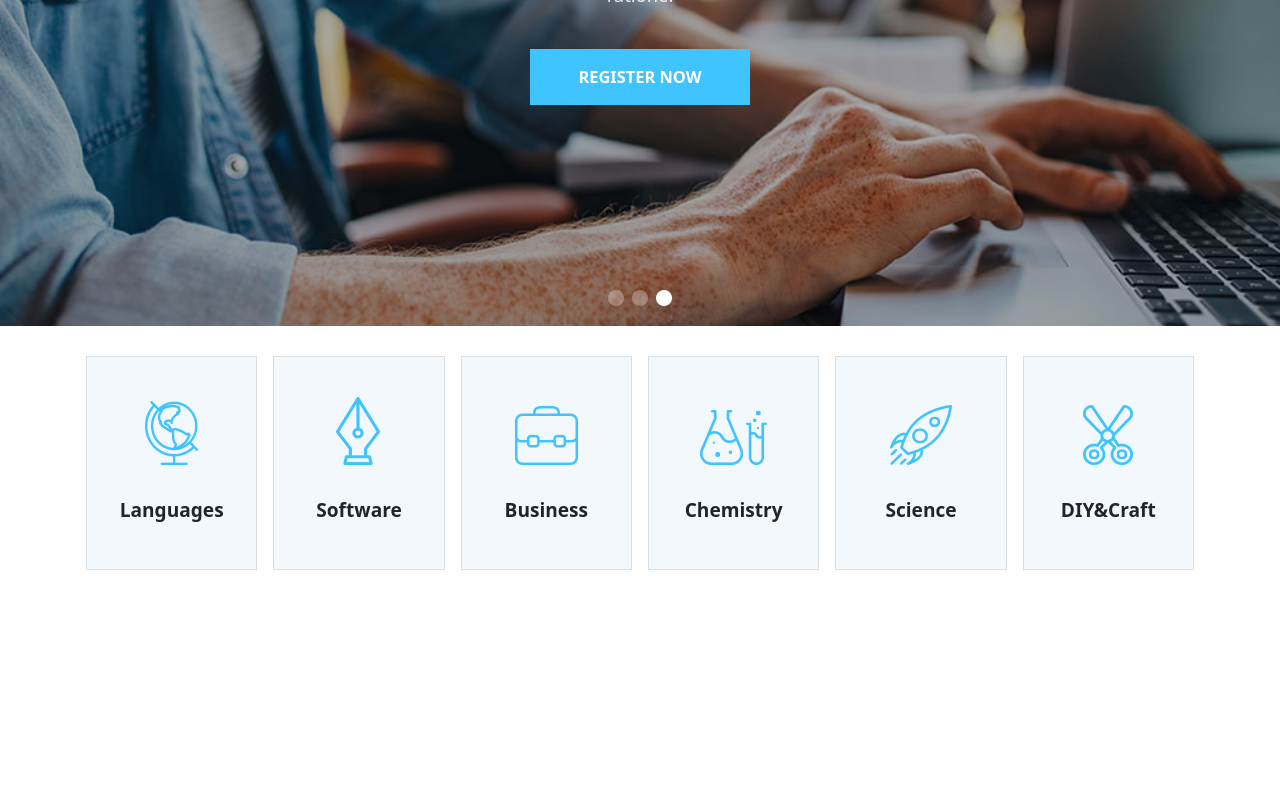
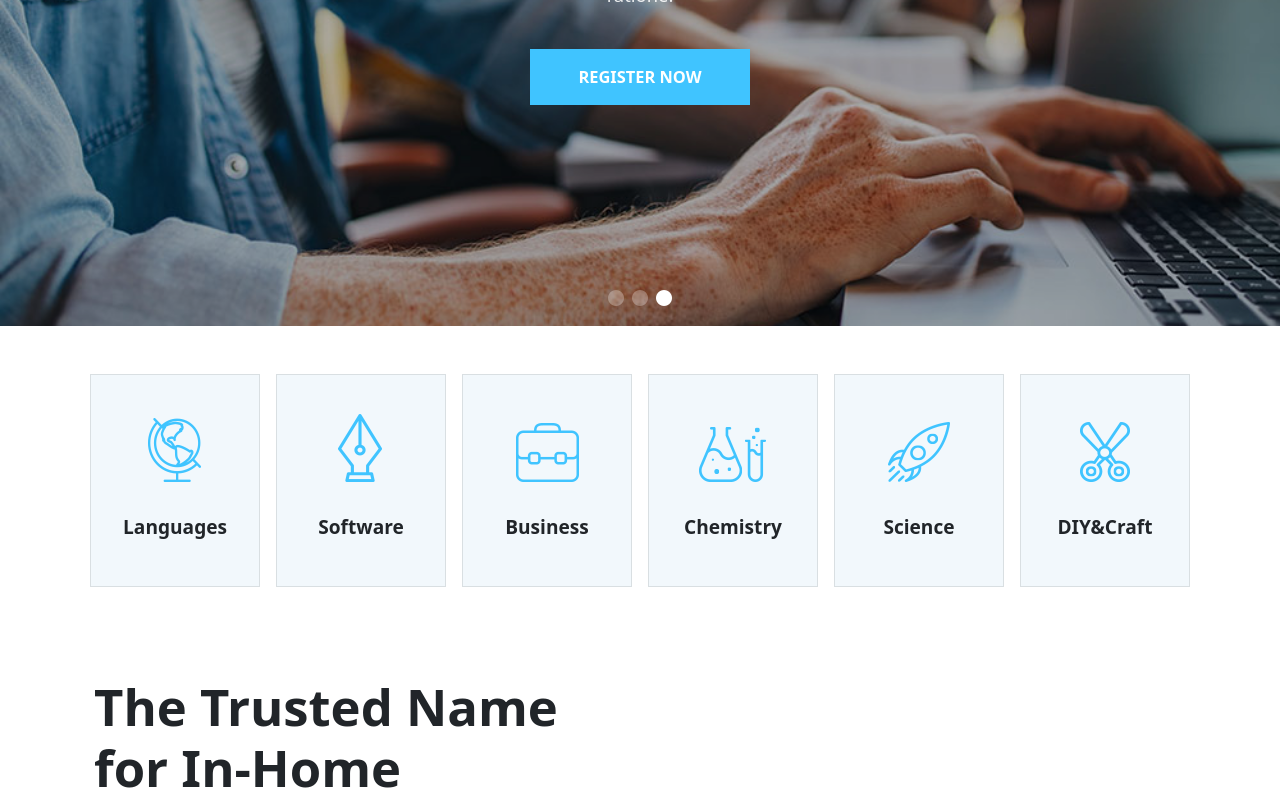
Before and after one commit to alemica97/proj-html-vuejs, a Vue app: page / in a window 1280 px wide. Shown: the part 425-1222 px from the top of the page. Before the commit the page ends 1025 px from the top, so only its background shows below. Built offline with nearby package versions, Linux system fonts and the light colour scheme; a small style sheet from the web is missing.

Commit message:
Ho aggiunto la row del tutoring, divisa in tre colonne una sopra l'altra, e ho dato unáltezza al container-xl al quale ho aggiunto l'immagine come background

```diff
--- a/src/assets/scss/_common.scss
+++ b/src/assets/scss/_common.scss
@@ -41,3 +41,8 @@ button{
     color: #FFFFFF;
     text-transform: uppercase;
 }
+
+.btn-transparent{
+    background-color: transparent;
+    color: #40C4FF;
+}
--- a/src/components/CardSectionOne.vue
+++ b/src/components/CoursesCard.vue
@@ -11,7 +11,7 @@
 
 <script>
 export default {
-    name: 'cardSectionOne',
+    name: 'coursesCard',
 
     props:{
         cardsEl:{
@@ -41,6 +41,7 @@ export default {
             font-weight: 700;
         }
     }
+
     @media screen and (min-width: 992px){
         .col-lg-1 {
             flex: 0 0 auto;
--- /dev/null
+++ b/src/components/CoursesSection.vue
@@ -0,0 +1,138 @@
+<template>
+    <section id="courser" class="container-fluid">
+        <div class="top">
+            <a href="#jumbo">
+                <i class="fa-solid fa-chevron-up"></i>
+                <span>TOP</span>
+            </a>
+        </div>
+        <div class="container-xl  py-5 px-0 px-lg-4">
+            <div class="row gap-4 gap-lg-3 justify-content-center">
+                <!-- faccio un v-for sul componente figlio cardSectionOne per stamparmi dinamicamente tutte le card  -->
+                <coursesCard
+                v-for="(element, index) in cardsElements"
+                :key="index"
+                :cardsEl="element"/>
+            </div>
+            <div class="row tutoring px-4 px-md-5 px-lg-0">
+                <div class="col-12 col-md-8 col-lg-6">
+                    <h1 class="mb-4">{{ courseSectionTitle }}</h1>
+                </div>
+                <div class="col-12">
+                    <p>{{ courseSectionParagraph }}</p>
+                </div>
+                <div class="col-12 mt-3">
+                    <button class="btn-transparent">{{ courseButton }}</button>
+                </div>
+            </div>
+        </div>
+    </section>
+</template>
+
+<script>
+import coursesCard from './CoursesCard.vue'
+
+export default {
+    name: 'coursesSection',
+
+    components:{
+        coursesCard ,
+    },
+
+    data(){
+        return{
+            // creo un array di oggetti con gli elementi da collegare alle card
+            cardsElements: [
+                {
+                    image: require('../assets/icademy/icademy/img/h5-custom-icon-1.png'),
+                    title: 'Languages'
+                },
+                {
+                    image: require('../assets/icademy/icademy/img/h5-custom-icon-2.png'),
+                    title: 'Software'
+                },
+                {
+                    image: require('../assets/icademy/icademy/img/h5-custom-icon-3.png'),
+                    title: 'Business'
+                },
+                {
+                    image: require('../assets/icademy/icademy/img/h5-custom-icon-4.png'),
+                    title: 'Chemistry'
+                },
+                {
+                    image: require('../assets/icademy/icademy/img/h5-custom-icon-5.png'),
+                    title: 'Science'
+                },
+                {
+                    image: require('../assets/icademy/icademy/img/h5-custom-icon-6.png'),
+                    title: 'DIY&Craft'
+                }
+            ],
+
+            courseSectionTitle: 'The Trusted Name for In-Home Tutoring.',
+            courseSectionParagraph: 'Lorem ipsum dolor, sit amet consectetur adipisicing elit. Minima similique dolorum aperiam aliquid laudantium nihil eum impedit molestias, beatae ducimus maiores quod accusamus? Voluptate nobis corrupti temporibus animi, eius ratione.',
+            courseButton: 'learn more',
+        }
+    }
+}
+</script>
+
+<style lang="scss" scoped>
+
+    #courser{
+        position: relative;
+
+        .top{
+            width: 70px;
+            height: 70px;
+            background-color: #40C4FF;
+            position: absolute;
+            right: 0;
+            bottom: 20%;
+            display: flex;
+            flex-direction: column;
+            justify-content: center;
+            align-items: center;
+
+            & span{
+                display: block;
+            }
+
+            & a{
+                text-decoration: none;
+                text-align: center;
+                color: #ffffff;
+                font-size: 17px;
+                font-weight: 700;
+            }
+
+        }
+    }
+    .container-xl{
+        min-height: 1500px;
+        background-image: url(../assets/icademy/icademy/img/h5-img-1.jpg);
+        background-repeat: no-repeat;
+        background-size: contain;
+        background-position: 50% 100%;
+    }
+
+    .tutoring{
+        padding: 90px 0 0 0;
+        // min-height: 800px;
+
+        h1{
+            font-size: calc(38px + 1vw);
+            font-weight: 600;
+        }
+         p{
+             font-size: calc(14px + 0.4vw);
+             color: #3E3E3E;
+         }
+    }
+
+    button{
+        text-transform: uppercase;
+        font-weight: 600;
+        padding: 0;
+    }
+</style>
--- a/src/components/Jumbo.vue
+++ b/src/components/Jumbo.vue
@@ -1,5 +1,5 @@
 <template>
-    <div class="jumbotron container-fluid">
+    <div id="jumbo" class="jumbotron container-fluid">
         <myHeader />
 
         <div class="container-sm px-0 px-lg-4 px-xl-5">
--- a/src/components/Main.vue
+++ b/src/components/Main.vue
@@ -1,17 +1,17 @@
 <template>
     <main>
-        <sectionOne />
+        <coursesSection />
     </main>
 </template>
 
 <script>
-import sectionOne from './MainSectionOne.vue'
+import coursesSection from './CoursesSection.vue'
 
 export default {
     name: 'myMain',
 
     components: {
-        sectionOne,
+        coursesSection,
     }
 }
 </script>
--- a/src/components/MainSectionOne.vue
+++ /dev/null
@@ -1,63 +0,0 @@
-<template>
-    <section class="container-fluid">
-        <div class="container-xl">
-            <div class="row gap-4 gap-lg-3 justify-content-center">
-                <cardSectionOne
-                v-for="(element, index) in cardsElements"
-                :key="index"
-                :cardsEl="element"/>
-            </div>
-        </div>
-    </section>
-</template>
-
-<script>
-import cardSectionOne from './CardSectionOne.vue'
-
-export default {
-    name: 'sectionOne',
-
-    components:{
-        cardSectionOne,
-    },
-
-    data(){
-        return{
-            // creo un array di oggetti con gli elementi da collegare alle card
-            cardsElements: [
-                {
-                    image: require('../assets/icademy/icademy/img/h5-custom-icon-1.png'),
-                    title: 'Languages'
-                },
-                {
-                    image: require('../assets/icademy/icademy/img/h5-custom-icon-2.png'),
-                    title: 'Software'
-                },
-                {
-                    image: require('../assets/icademy/icademy/img/h5-custom-icon-3.png'),
-                    title: 'Business'
-                },
-                {
-                    image: require('../assets/icademy/icademy/img/h5-custom-icon-4.png'),
-                    title: 'Chemistry'
-                },
-                {
-                    image: require('../assets/icademy/icademy/img/h5-custom-icon-5.png'),
-                    title: 'Science'
-                },
-                {
-                    image: require('../assets/icademy/icademy/img/h5-custom-icon-6.png'),
-                    title: 'DIY&Craft'
-                }
-            ],
-        }
-    }
-}
-</script>
-
-<style lang="scss" scoped>
-
-    .container-xl{
-        padding: 30px 20px;
-    }
-</style>
```
